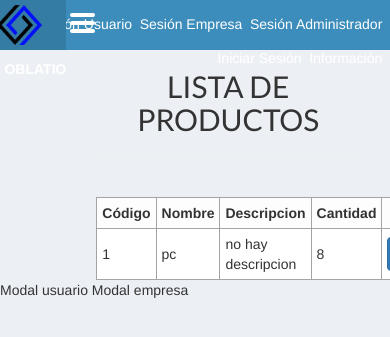
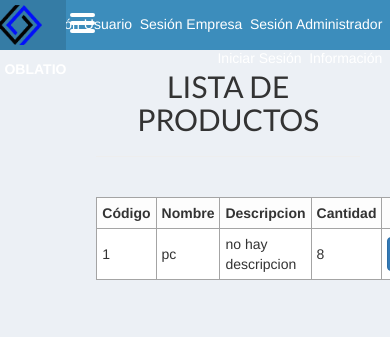
Before and after one commit to aiadrn/Oblatio_mvc, a PHP site: page / in a window 390 px wide; the page is wider, and only the part inside the window is pictured. Shown: the top 337 px of that part. Run offline with PHP 8.4, Linux system fonts and the light colour scheme; data comes from the database, SQL or seed files in the repository; some web fonts are replaced.

Commit message:
avance de los modal  2

```diff
--- a/view/layouts/principal.php
+++ b/view/layouts/principal.php
@@ -87,7 +87,7 @@
             </div>
         </div>
 
-<!--        <div id="loginU" class="hidden col-xs-12 col-md-4  well col-md-offset-4">
+        <div id="loginU" class="hidden col-xs-12 col-md-4  well col-md-offset-4">
             <?php if (isset($message)) {
                 ?>
                 <div class="row">
@@ -166,7 +166,7 @@
                     </a>
                 </div>
             </div>
-        </div>-->
+        </div>
 
         <div id="loginA" class="hidden col-xs-12 col-md-4  well col-md-offset-4">
             <?php if (isset($message)) {
@@ -208,7 +208,7 @@
             </div>
         </div>
 
-         Modal usuario
+         <!--Modal usuario-->
         <div class="modal fade" id="myModal" tabindex="-1" role="dialog" aria-labelledby="myModalLabel">
             <div class="modal-dialog" role="document">
                 <div class="modal-content">
@@ -225,7 +225,7 @@
             </div>
         </div>
 
-         Modal empresa
+         <!--Modal empresa-->
         <div class="modal fade" id="myModal2" tabindex="-1" role="dialog" aria-labelledby="myModalLabel">
             <div class="modal-dialog" role="document">
                 <div class="modal-content">
```
